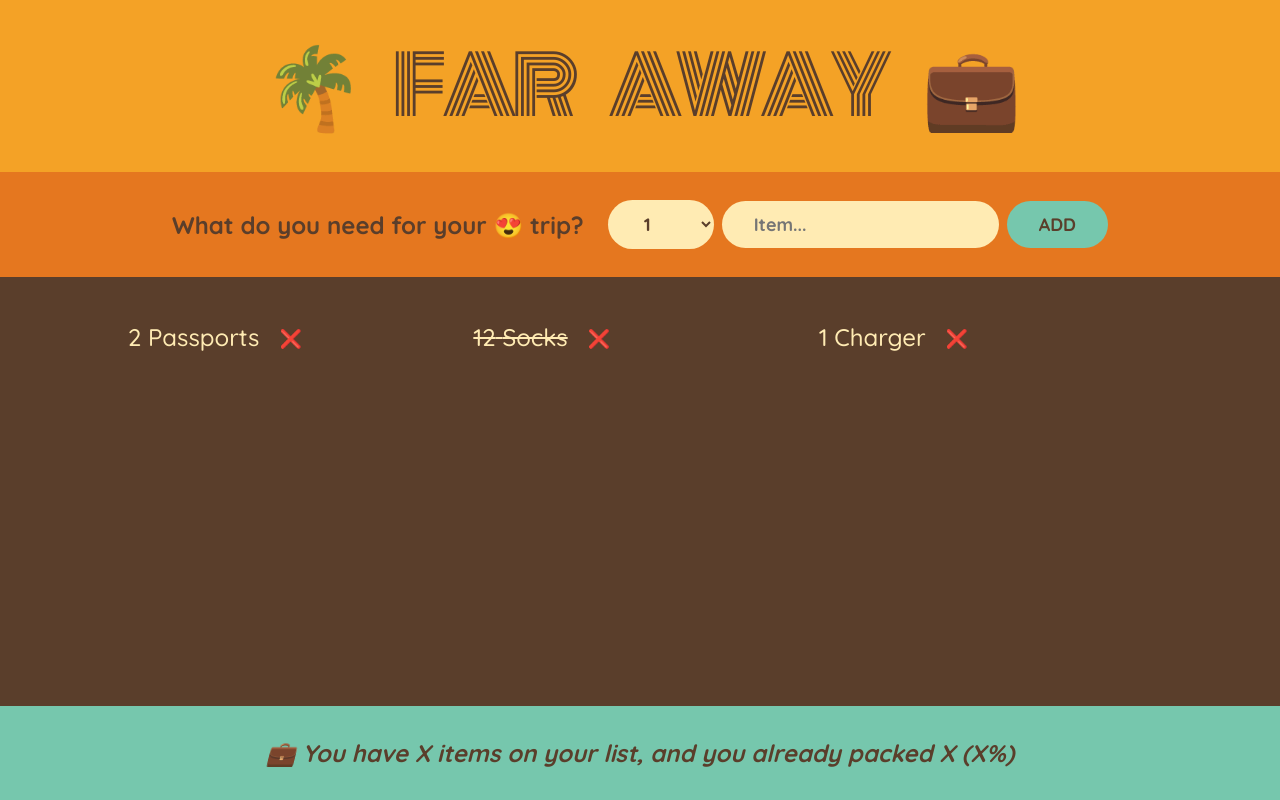
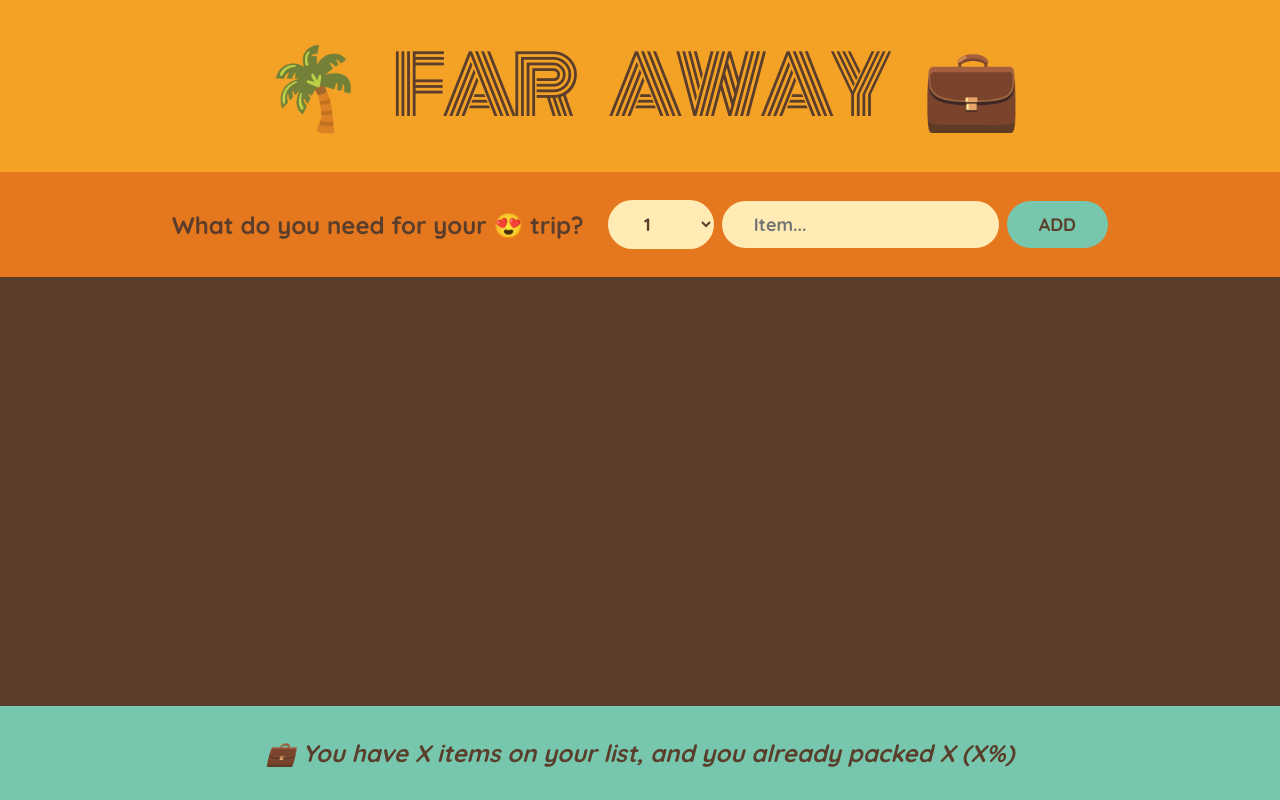
Before and after one commit to AmirrezaAminian/travel-list, a React (Create React App) app: page / in a window 1280 px wide. Built offline with nearby package versions, Linux system fonts and the light colour scheme.

Commit message:
Thinking About State and Lifting State Up

```diff
--- a/src/App.js
+++ b/src/App.js
@@ -7,11 +7,18 @@
 ];
 
 export default function App() {
+  const [items, setItems] = useState([]);
+
+   function handleAddItems(item) {
+     setItems((items) => [...items, item]);
+   }
+
+
   return (
     <div className="app">
       <Logo />
-      <Form />
-      <PackingList />
+      <Form onAddItems={handleAddItems}/>
+      <PackingList  items ={items}/>
       <Stats />
     </div>
   );
@@ -21,21 +28,22 @@
   return <h1>🌴 Far Away 💼</h1>;
 }
 
-function Form() {
+function Form({ onAddItems }) {
   const [description, setDescription] = useState("");
   const [quantity, setQuantity] = useState(1);
 
   function handleSubmit(e) {
     e.preventDefault();
 
-    if(!description) return ;
+    if (!description) return;
 
     const newItem = { description, quantity, packed: false, id: Date.now() };
     console.log(newItem);
 
-    setDescription('');
-    setQuantity(1)
+    onAddItems(newItem);
 
+    setDescription("");
+    setQuantity(1);
   }
 
   return (
@@ -59,11 +67,11 @@
   );
 }
 
-function PackingList() {
+function PackingList({items}) {
   return (
     <div className="list">
       <ul>
-        {initialItems.map((item) => (
+        {items.map((item) => (
           <Item item={item} key={item.id} />
         ))}
       </ul>
```
